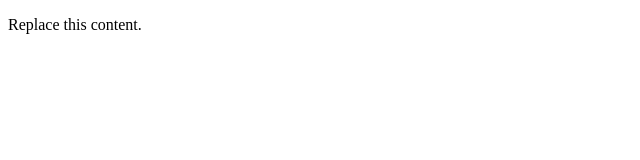
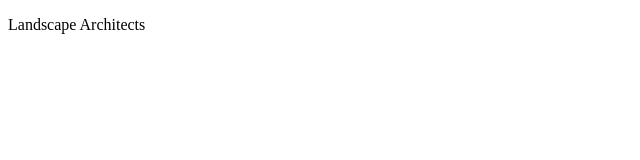
Before and after one commit to moniani/wsd, a plain HTML site: page index.html in a window 1280 px wide. Shown: the full height of the page, 0-640 px from the left. Drawn offline with Linux system fonts and the light colour scheme.

Commit message:
changed p content

```diff
--- a/index.html
+++ b/index.html
@@ -5,6 +5,6 @@
 		<title>Alive Design</title>
 	</head>
 	<body>
-		<p>Replace this content.</p>
+		<p>Landscape Architects</p>
 	</body>
 </html>
```
